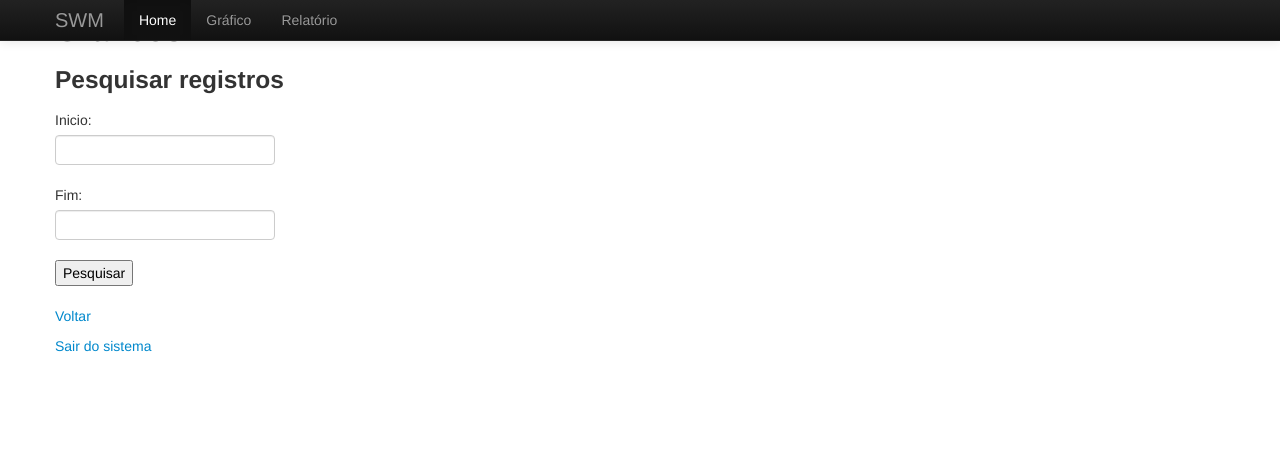
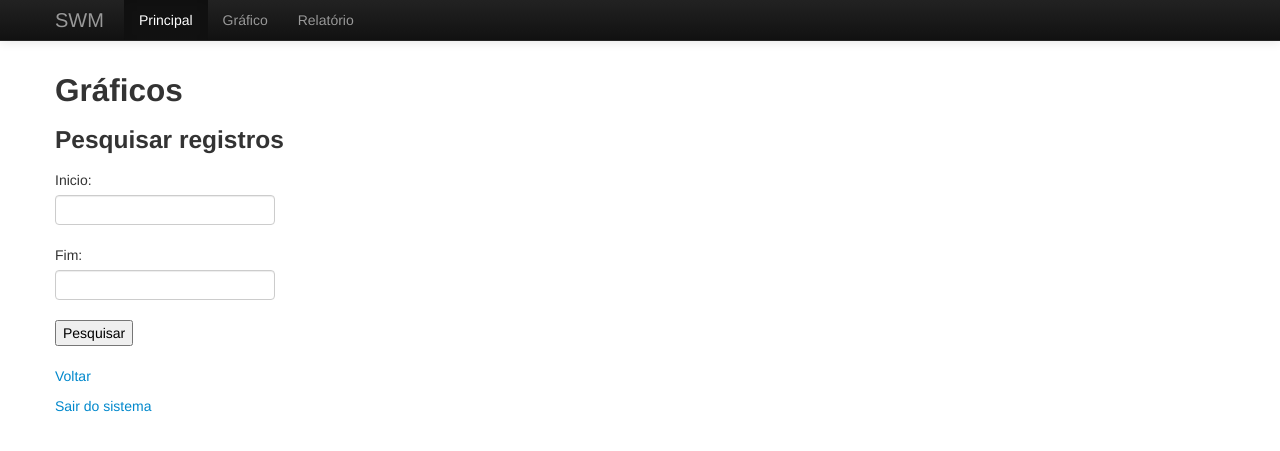
Before and after one commit to dyegocantu/swm, a Django app: page /charts/ in a window 1280 px wide. Shown: the top 451 px of the page. Run offline with Django 3.2, Linux system fonts and the light colour scheme; the visitor is signed in with stand-in values (Sample User, id 1); parts of the project's set-up code (start-up, migrations or seed data) failed here and were passed over; some libraries are stand-ins or nearby versions.

Commit message:
modified menu

```diff
--- a/django/swm/templates/base.html
+++ b/django/swm/templates/base.html
@@ -3,13 +3,19 @@
 <html lang="pt-br">
     <head>
         <meta charset="utf-8"/>
+        <meta name="viewport" content="width=device-width, initial-scale=1.0"/>
         {% block head %}
-        {% endblock %}
-        <title>SWM | Sensor Web Monitor</title>
-        <link href="{% static "css/bootstrap.css" %}" rel="stylesheet">
-        <link href="{% static "css/bootstrap-responsive.css" %}" rel="stylesheet">
+        {% endblock head %}
+        <title>{% block title %}SWM | Sensor Web Monitor{% endblock title %}</title>
+        <link href="{% static "css/bootstrap.css" %}" rel="stylesheet"/>
+        <style>
+            body {
+                padding-top: 60px;
+            }
+        </style>
+        <link href="{% static "css/bootstrap-responsive.css" %}" rel="stylesheet"/>
         {% block css %}
-        {% endblock %}
+        {% endblock css %}
         <!-- HTML5 shim, for IE6-8 support of HTML5 elements -->
         <!--[if lt IE 9]>
         <script src="js/html5shiv.js"></script>
@@ -18,14 +24,14 @@
     <body>
         {% block menu %}
             {% include 'menu.html' %}
-        {% endblock %}
+        {% endblock menu %}
         <div class="container">
             {% block content %}
-            {% endblock %}
-        </div> <!-- /container -->
+            {% endblock content %}
+        </div>
         <script src="{% static "js/jquery.js" %}"></script>
         <script src="{% static "js/bootstrap.js" %}"></script>
         {% block js %}
-        {% endblock %}
+        {% endblock js %}
     </body>
 </html>
--- a/django/swm/templates/menu.html
+++ b/django/swm/templates/menu.html
@@ -7,15 +7,15 @@
             <span class="icon-bar"></span>
             <span class="icon-bar"></span>
           </button>
-          <a class="brand" href="#">SWM</a>
+          <a class="brand" href="/">SWM</a>
           <div class="nav-collapse collapse">
             <ul class="nav">
-              <li class="active"><a href="#">Home</a></li>
-              <li><a href="#charts">Gráfico</a></li>
-              <li><a href="#reports">Relatório</a></li>
+              <li class="active"><a href="/">Principal</a></li>
+              <li><a href="/charts">Gráfico</a></li>
+              <li><a href="/reports">Relatório</a></li>
             </ul>
-          </div><!--/.nav-collapse -->
+          </div>
         </div>
       </div>
     </div>
-{% endblock %}
+{% endblock menu %}
```
